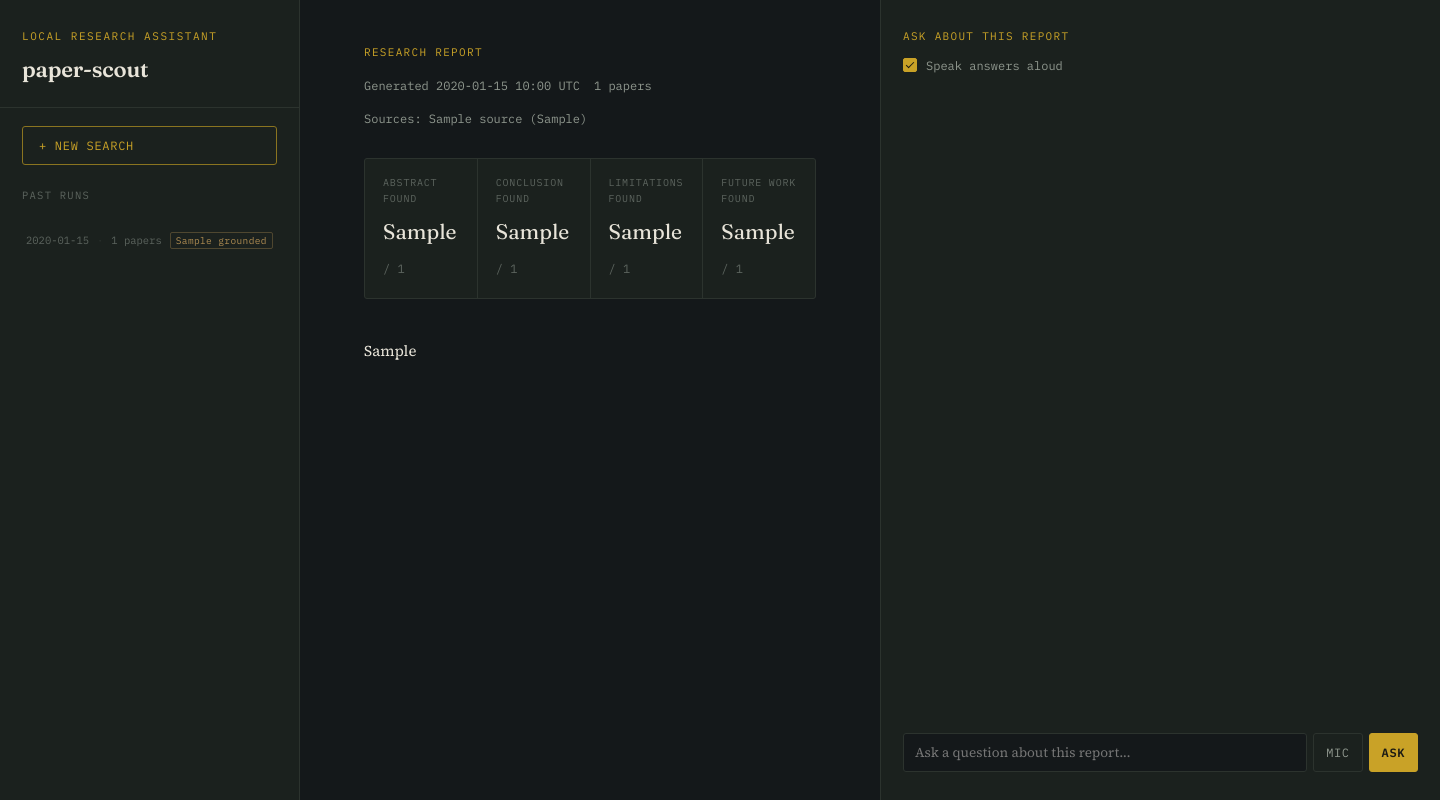
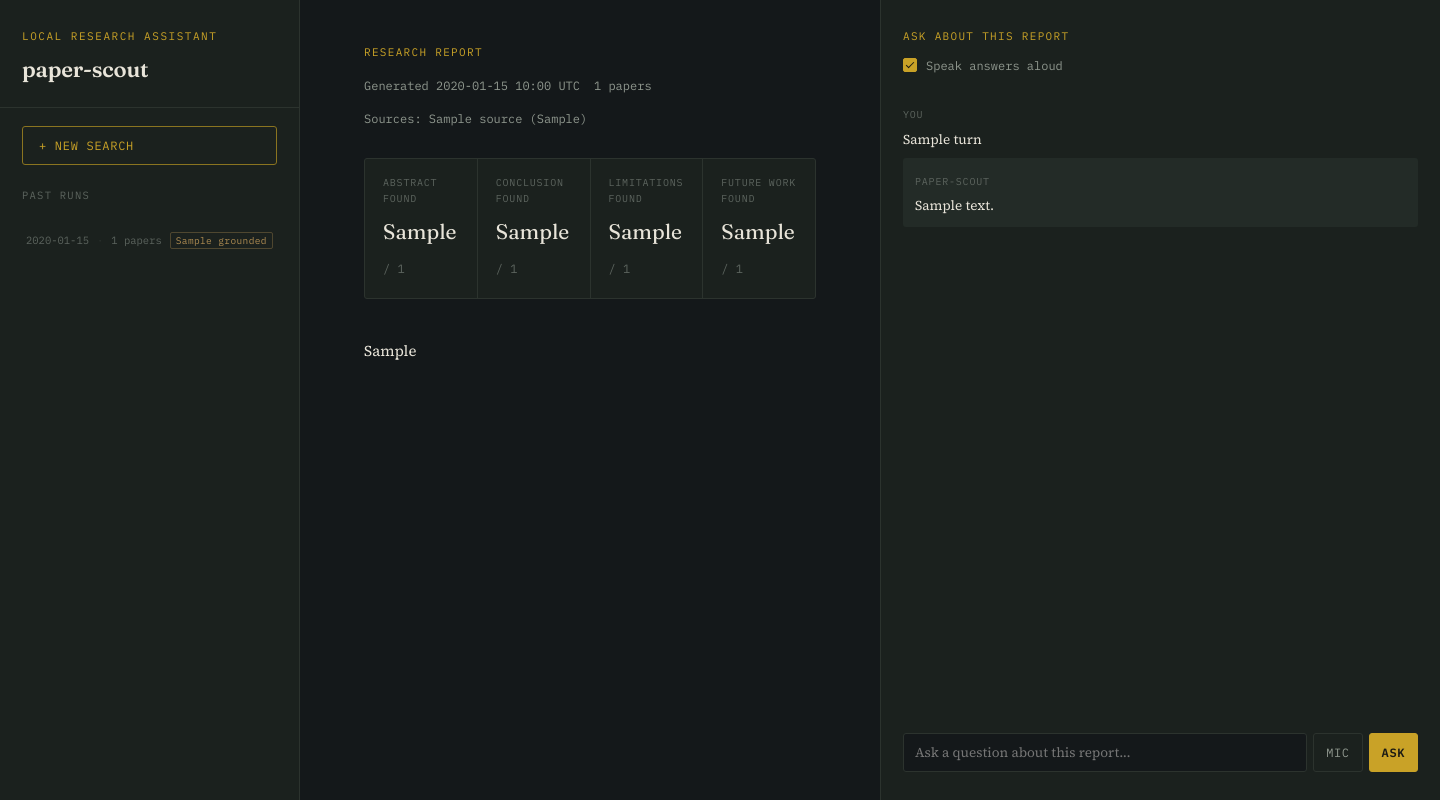
Before and after one commit to AmirmasoudCS/paper-scout, a FastAPI app: template paper_scout/web/templates/index.html in a window 1440 px wide. Run offline with FastAPI, Linux system fonts and the light colour scheme; the template is opened without the code that fills it: most values are stand-ins (such as "Sample title", 1, 10 or a date in 2020); parts of the project's set-up code (start-up, migrations or seed data) failed here and were passed over; some libraries are stand-ins or nearby versions.

Commit message:
Updating the structure of the ask panel

```diff
--- a/paper_scout/web/templates/partials/ask_panel.html
+++ b/paper_scout/web/templates/partials/ask_panel.html
@@ -8,7 +8,20 @@
     </label>
   </div>
 
-  <div class="qa-thread" id="qa-thread"></div>
+  <div class="qa-thread" id="qa-thread">
+    {% for turn in history %}
+      <div class="qa-turn">
+        <div class="qa-question">
+          <span class="qa-role">You</span>
+          <p>{{ turn.question }}</p>
+        </div>
+        <div class="qa-answer">
+          <span class="qa-role">paper-scout</span>
+          <p>{{ turn.answer }}</p>
+        </div>
+      </div>
+    {% endfor %}
+  </div>
 
   <form id="askForm">
     <div class="ask-input-row">
```
